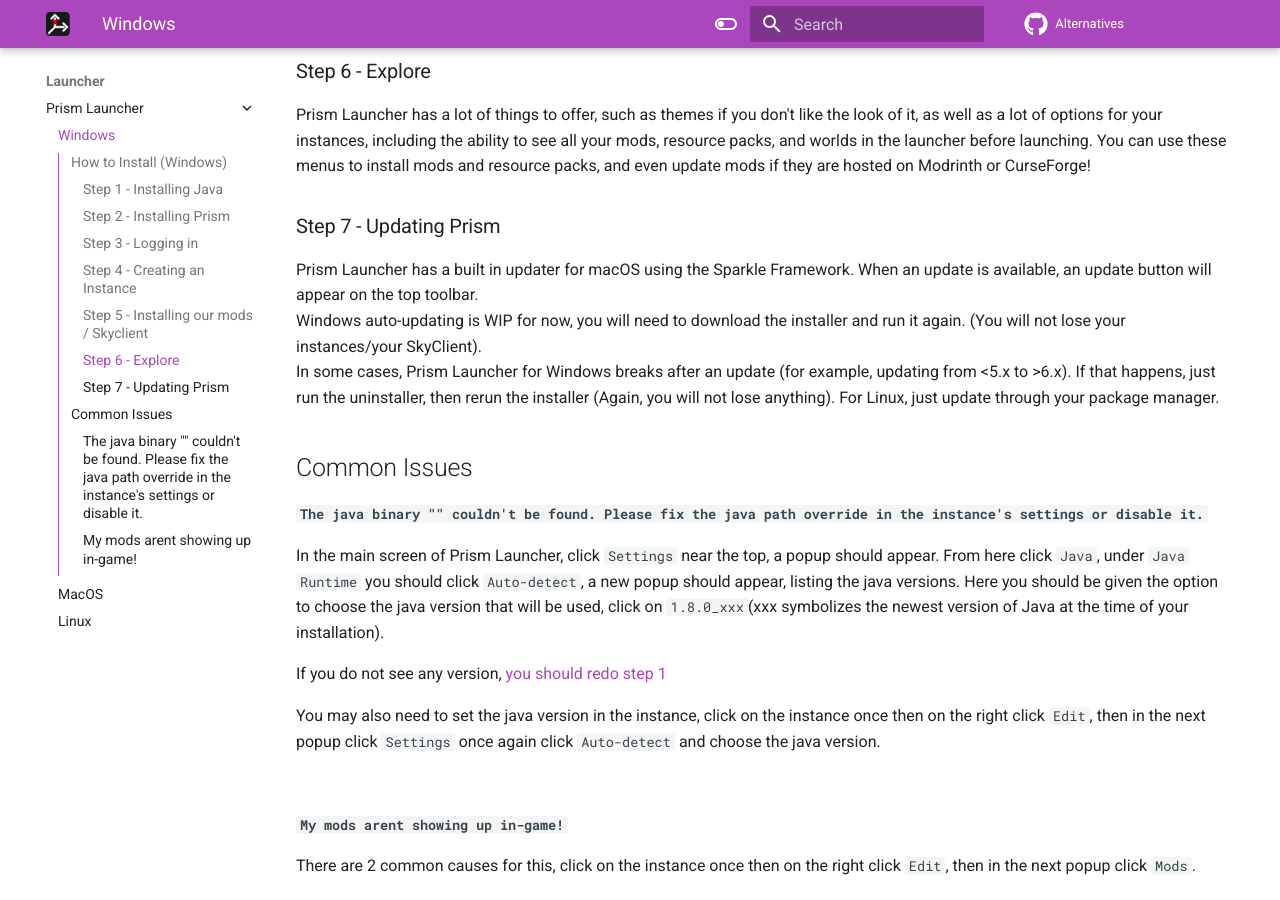
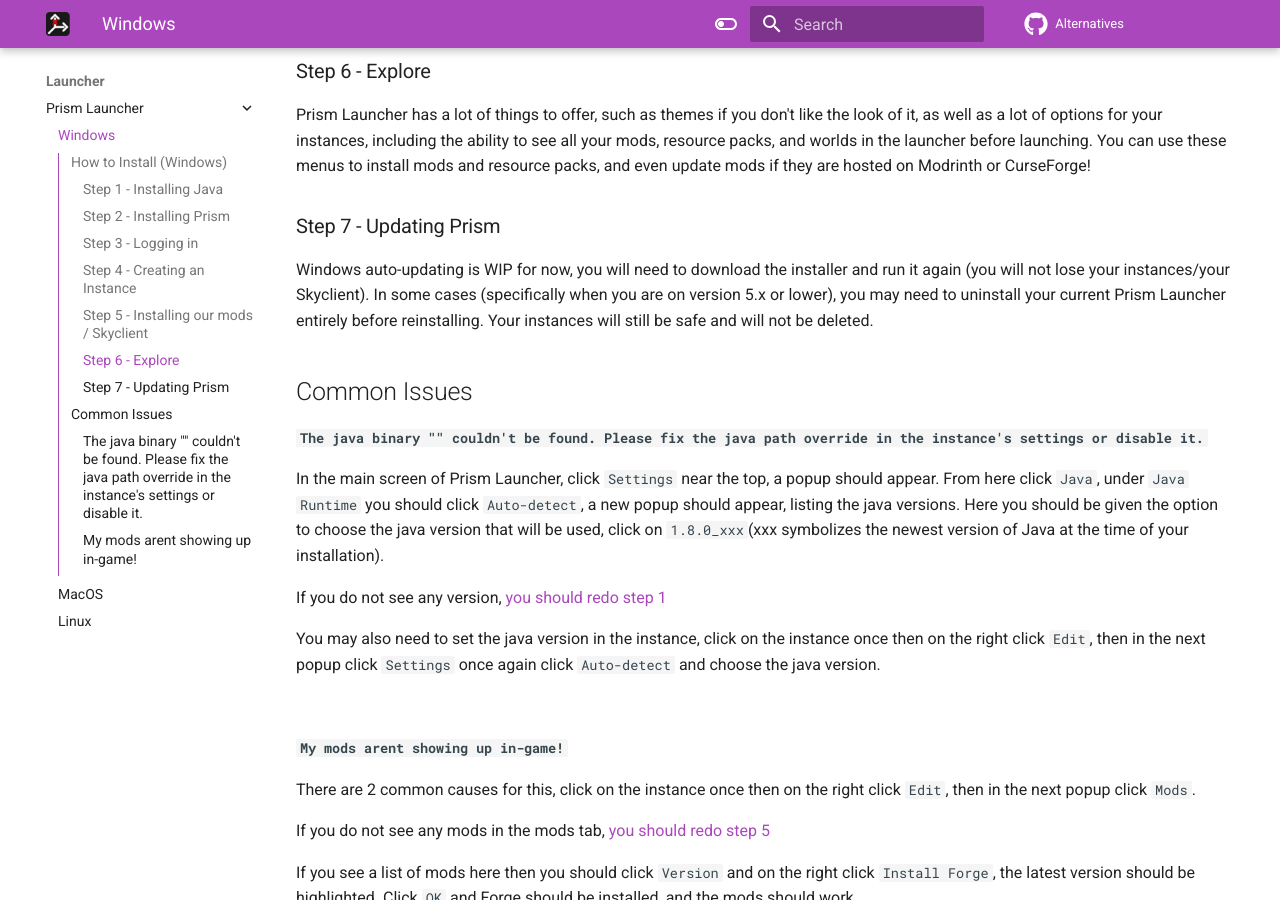
Before and after one commit to MicrocontrollersDev/Alternatives, an MkDocs documentation site: the page built from docs/launcher/prism_win.md, in a window 1280 px wide and 900 px high, scrolled down 2265 px. Built offline with MkDocs 1.6.1 and Material for MkDocs 9.7.7, drawn with Linux system fonts in a browser that asks for light colours; comment, search, counter and statistics services are not loaded.

Commit message:
final fixes for today hopefully

```diff
--- a/docs/launcher/prism_win.md
+++ b/docs/launcher/prism_win.md
@@ -60,11 +60,8 @@
 
 ### Step 7 - Updating Prism
 
-Prism Launcher has a built in updater for macOS using the Sparkle Framework. When an update is available, an update button will appear on the top toolbar.<br>
-Windows auto-updating is WIP for now, you will need to download the installer and run it again. (You will not lose your instances/your SkyClient).<br>
-In some cases, Prism Launcher for Windows breaks after an update (for example, updating from <5.x to >6.x). If that happens, just run the uninstaller, then rerun the installer (Again, you will not lose anything).
-For Linux, just update through your package manager.<br>
-
+Windows auto-updating is WIP for now, you will need to download the installer and run it again (you will not lose your instances/your Skyclient).
+In some cases (specifically when you are on version 5.x or lower), you may need to uninstall your current Prism Launcher entirely before reinstalling. Your instances will still be safe and will not be deleted.
 
 ## Common Issues
 
@@ -88,7 +85,7 @@
 
 <br>
 
-If you encounter any issues not shown here you should open a ticket in our [discord server](https://inv.wtf/skyclient/)
+If you encounter any issues not shown here you should open a ticket in our [discord server](https://inv.wtf/micro)
 
 # Contributors
 
```
Also changed, not shown: docs/launcher/prism_gnu.md (+3 -3 lines), docs/launcher/prism_mac.md (+1 -1 lines).
